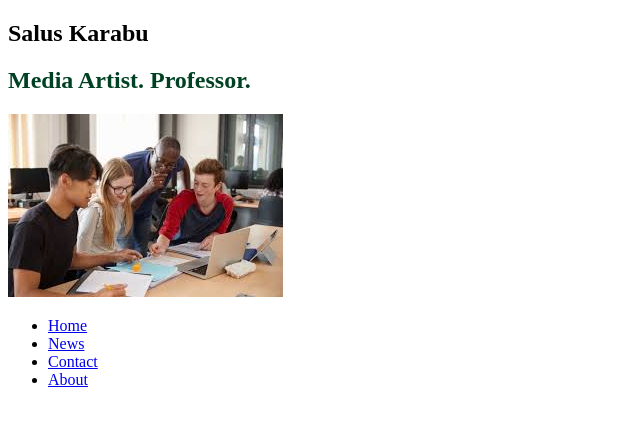
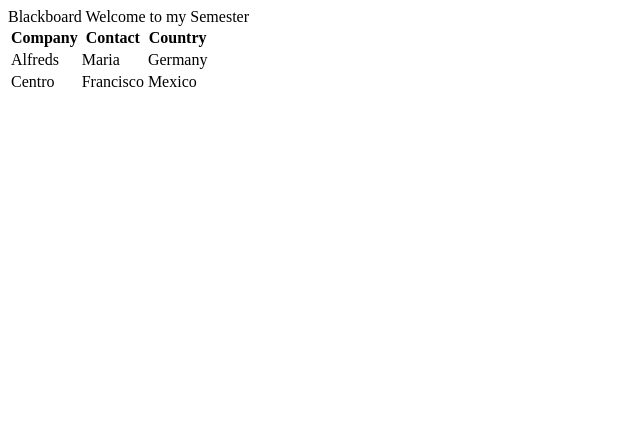
Before and after one commit to Salus101/ist4035homepage, a plain HTML site: page index.html in a window 1280 px wide. Shown: the whole page, without its empty margins (0-640 px from the left). Drawn offline with Linux system fonts and the light colour scheme.

Commit message:
Update Index.html

```diff
--- a/index.html
+++ b/index.html
@@ -4,28 +4,32 @@
     <meta charset="UTF-8">
     <meta http-equiv="X-UA-Compatible" content="IE=edge">
     <meta name="viewport" content="width=device-width, initial-scale=1.0">
-    <title>My Homepage</title>
+    <title>Document</title>
 </head>
 <body>
-    <section>
-        <div class="container">
-            <div class="header">
-                <h1>Salus Karabu</h1>
-                      <h2  style="color:#004123;"> Media Artist. Professor.</h2>
-            </div>
-            <div class="left">
+    <div class = nav1>
+        Blackboard
+        Welcome to my Semester
+    </div>
 
-
-                    <img src="image1.jpg"/>
-
-                 </div>
-                 <ul>
-                    <li><a class="active" href="#">Home </a> </li>
-                    <li><a href="#">News</a></li>
-                    <li><a href="#">Contact</a></li>
-                    <li><a href="#">About</a></li>
-                  </ul>
-        </div>
-    </section>
+    <div class = sidebar>
+        <table>
+            <tr>
+              <th>Company</th>
+              <th>Contact</th>
+              <th>Country</th>
+            </tr>
+            <tr>
+              <td>Alfreds </td>
+              <td>Maria </td>
+              <td>Germany</td>
+            </tr>
+            <tr>
+              <td>Centro </td>
+              <td>Francisco </td>
+              <td>Mexico</td>
+            </tr>
+          </table>
+    </div>
 </body>
 </html>
```
